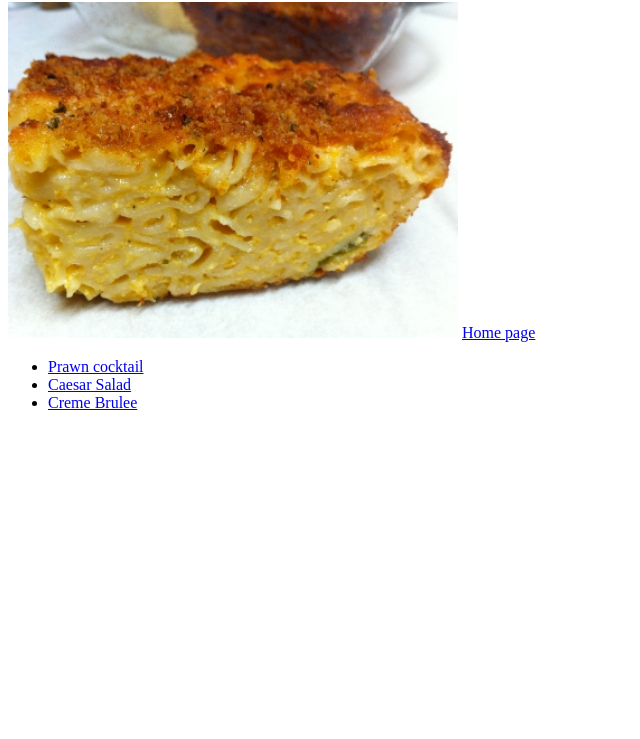
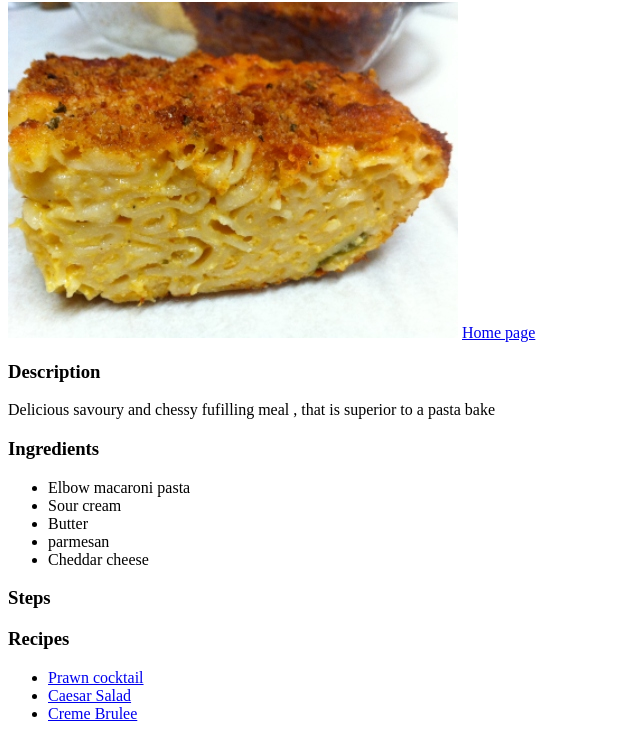
Before and after one commit to Shaquille-Worrell/odin-recipes, a plain HTML site: page recipes/macaroni.html in a window 1280 px wide. Shown: the part 78-817 px from the top of the page, without its empty margins (0-640 px from the left). Drawn offline with Linux system fonts and the light colour scheme.

Commit message:
Added description to recipe

```diff
--- a/recipes/macaroni.html
+++ b/recipes/macaroni.html
@@ -8,6 +8,23 @@
             <h1>Macaroni Pie</h1>
             <img src="../img/macaroni-pie.02.jpg">
             <a href="../index.html">Home page</a>
+            <h3>Description</h3>
+            <p>Delicious savoury and chessy fufilling meal , that is superior to a pasta bake</p>
+
+            <h3>Ingredients</h3>
+            <ul>
+                <li>Elbow macaroni pasta</li>
+                <li>Sour cream</li>
+                <li>Butter</li>
+                <li>parmesan</li>
+                <li>Cheddar cheese</li>
+            </ul>
+
+            <h3>Steps</h3>
+
+
+
+            <h3>Recipes</h3>
             <ul>
                 <li><a href="prawn-cocktail.html">Prawn cocktail</a></li>
                 <li><a href="./caesar-salad.html">Caesar Salad</a></li>
```
